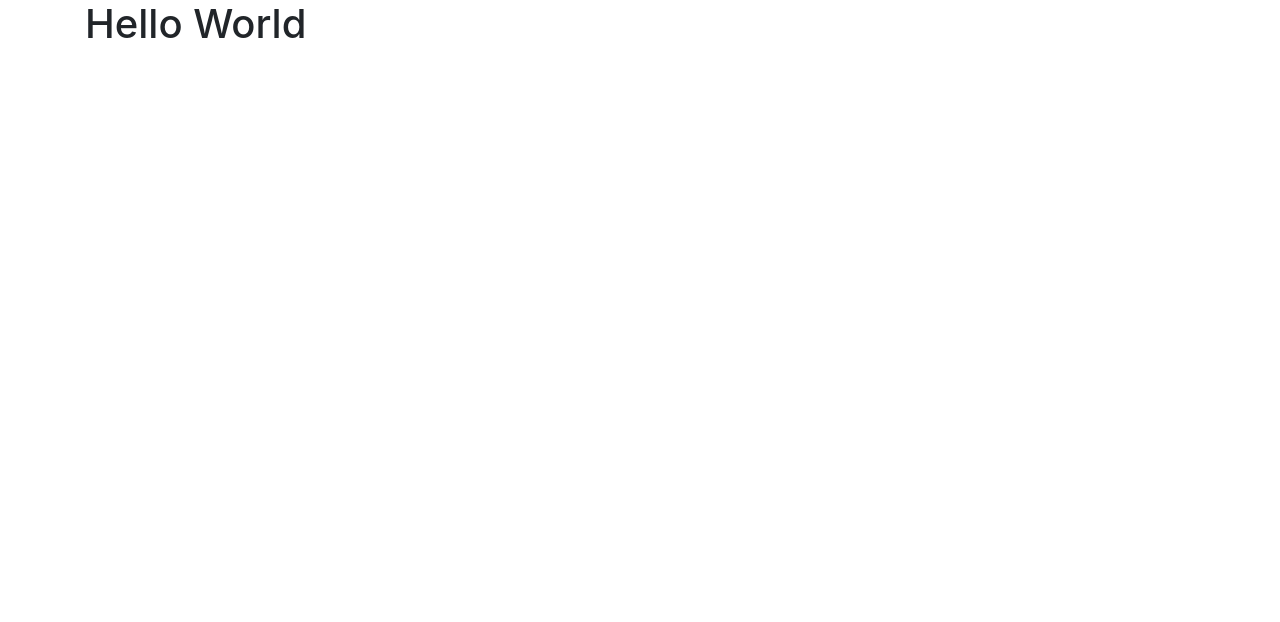
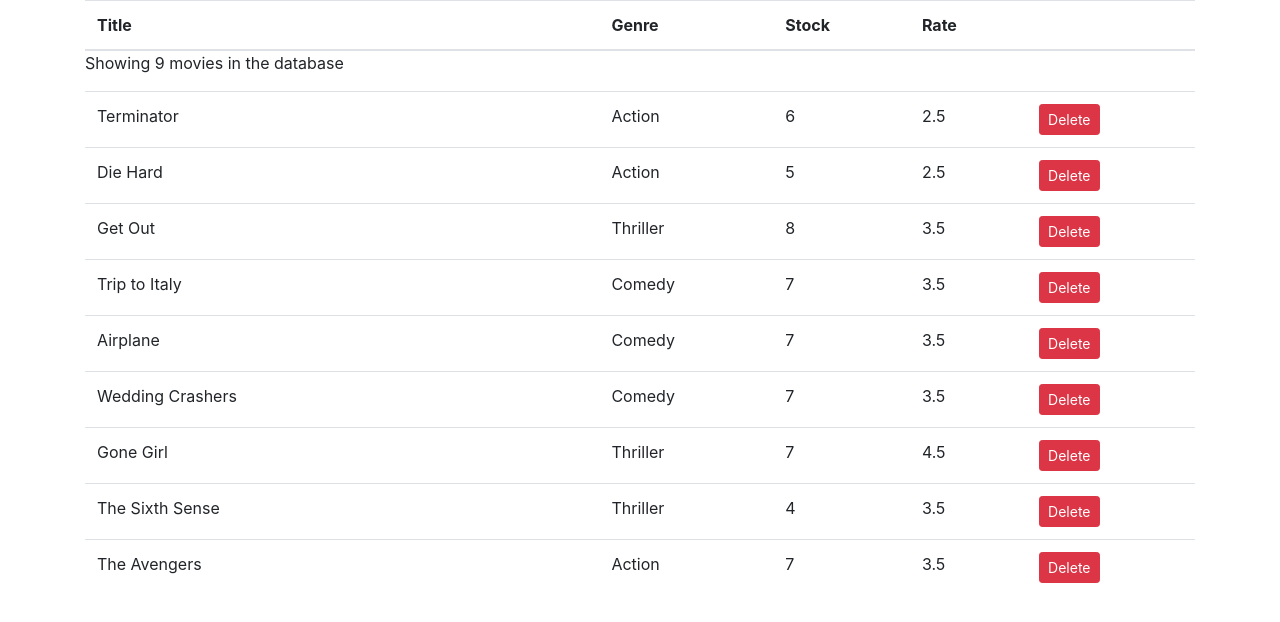
Before and after one commit to honorezemagho/moma, a React (Create React App) app: page / in a window 1280 px wide. Shown: the top 622 px of the page. Built offline with nearby package versions, Linux system fonts and the light colour scheme.

Commit message:
display all movies of fake service and defining a delete method

```diff
--- a/src/App.js
+++ b/src/App.js
@@ -1,11 +1,12 @@
 import React , {Component} from 'react';
 import './App.css';
+import Movies from "./components/MoviesComponent";
 
 class App extends Component{
    render(){
   return (
     <main className="container">
-      <h1>Hello World</h1>
+    <Movies/>
     </main>
   );
  }
--- /dev/null
+++ b/src/components/MoviesComponent.jsx
@@ -0,0 +1,50 @@
+import React, {Component} from 'react';
+import {getMovies} from "../services/fakeMovieService";
+
+class Movies extends Component{
+state = {
+    movies : getMovies(),
+}
+
+    handleDelete  = (movie) => {
+    const movies = this.state.movies.filter(m => m._id !== movie._id)
+        this.setState({movies})
+    }
+
+    render() {
+    const {length: MoviesCount} = this.state.movies;
+if(MoviesCount === 0)
+    return <p> There are no movies in the database</p>;
+
+        return( <React.Fragment>
+        <table className="table">
+            <p> Showing {MoviesCount} movies in the database</p>
+            <thead>
+            <tr>
+                <th>Title</th>
+                <th>Genre</th>
+                <th>Stock</th>
+                <th>Rate</th>
+                <th></th>
+            </tr>
+            </thead>
+            <tbody>
+            {this.state.movies.map(movie => {
+                return <tr key={movie._id}>
+                    <td>{movie.title} </td>
+                    <td>{movie.genre.name} </td>
+                    <td>{movie.numberInStock}</td>
+                    <td>{movie.dailyRentalRate} </td>
+                    <td><button className="btn btn-danger btn-sm"
+            onClick={() => this.handleDelete(movie)}>Delete</button></td>
+                </tr>
+            })}
+            </tbody>
+        </table>
+        </React.Fragment>
+        );
+    }
+
+}
+
+export default Movies;
```
